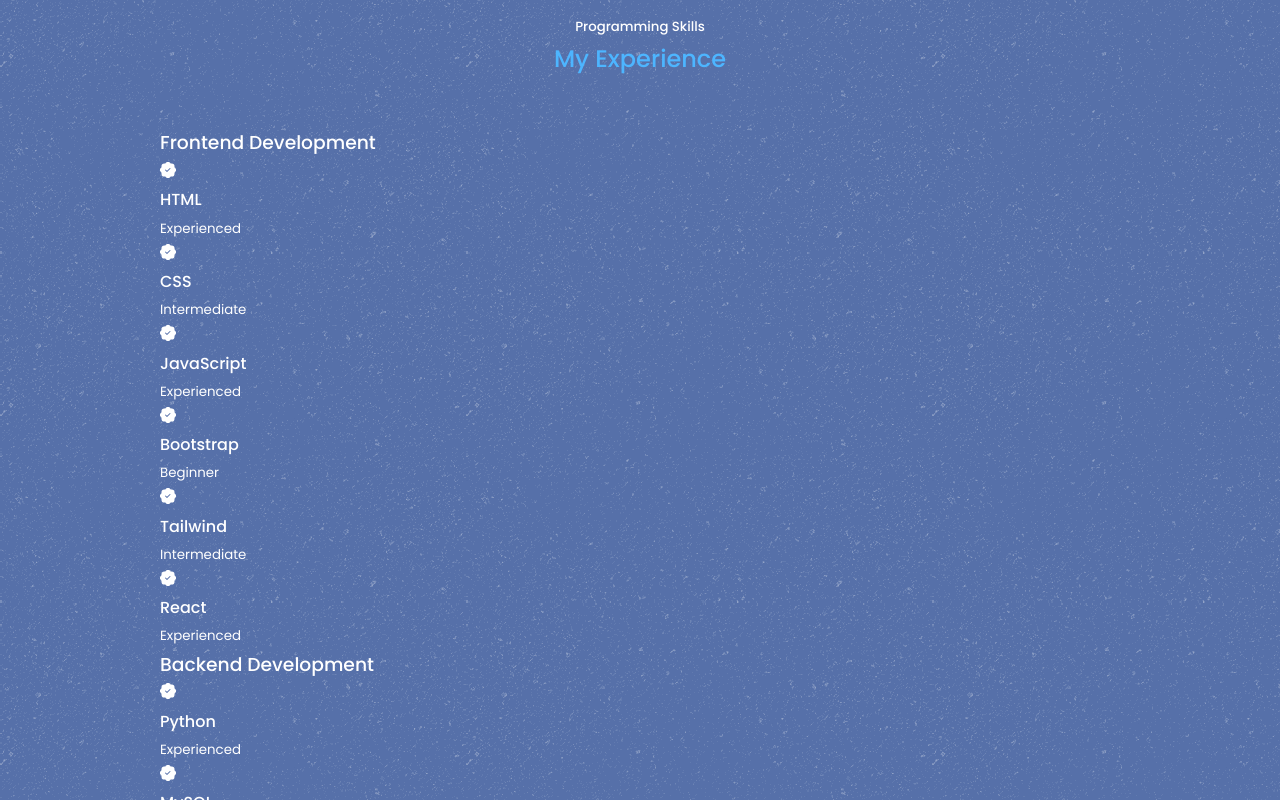
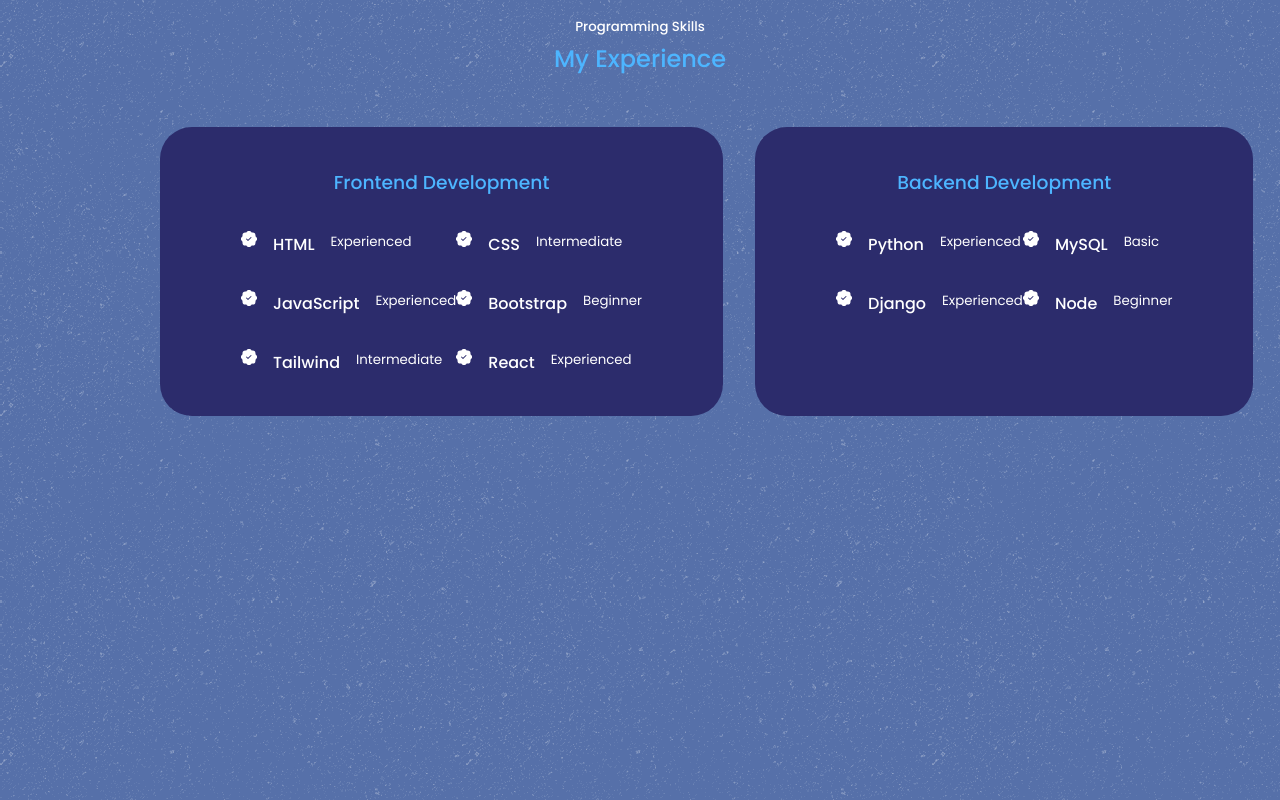
Before and after one commit to stens0n/2022PortfolioWebsite, a React (Create React App) app: page / in a window 1280 px wide. Shown: the part 1840-2640 px from the top of the page. Built offline with nearby package versions, Linux system fonts and the light colour scheme.

Commit message:
css updates on experience

```diff
--- a/src/components/experience/experience.css
+++ b/src/components/experience/experience.css
@@ -0,0 +1,37 @@
+.experience__container {
+    display: grid;
+    grid-template-columns: 1fr 1fr;
+    gap: 2rem;
+}
+
+.experience__container > div {
+    background: var(--color-bg-variant);
+    padding: 2.4rem 5rem;
+    border-radius: 2rem;
+    border: 1px solid transparent;
+    transition: var(--transition);
+}
+
+.experience__container > div:hover {
+    background: transparent;
+    border-color: var(--color-primary-variant);
+    cursor: default;
+}
+
+
+.experience__container > div h3 {
+    text-align: center;
+    margin-bottom: 2rem;
+    color: var(--color-primary);
+}
+
+.experience__content {
+    display: grid;
+    grid-template-columns: 1fr 1fr;
+    row-gap: 2rem;
+}
+
+.experience__details {
+    display: flex;
+    gap: 1rem;
+}
```
